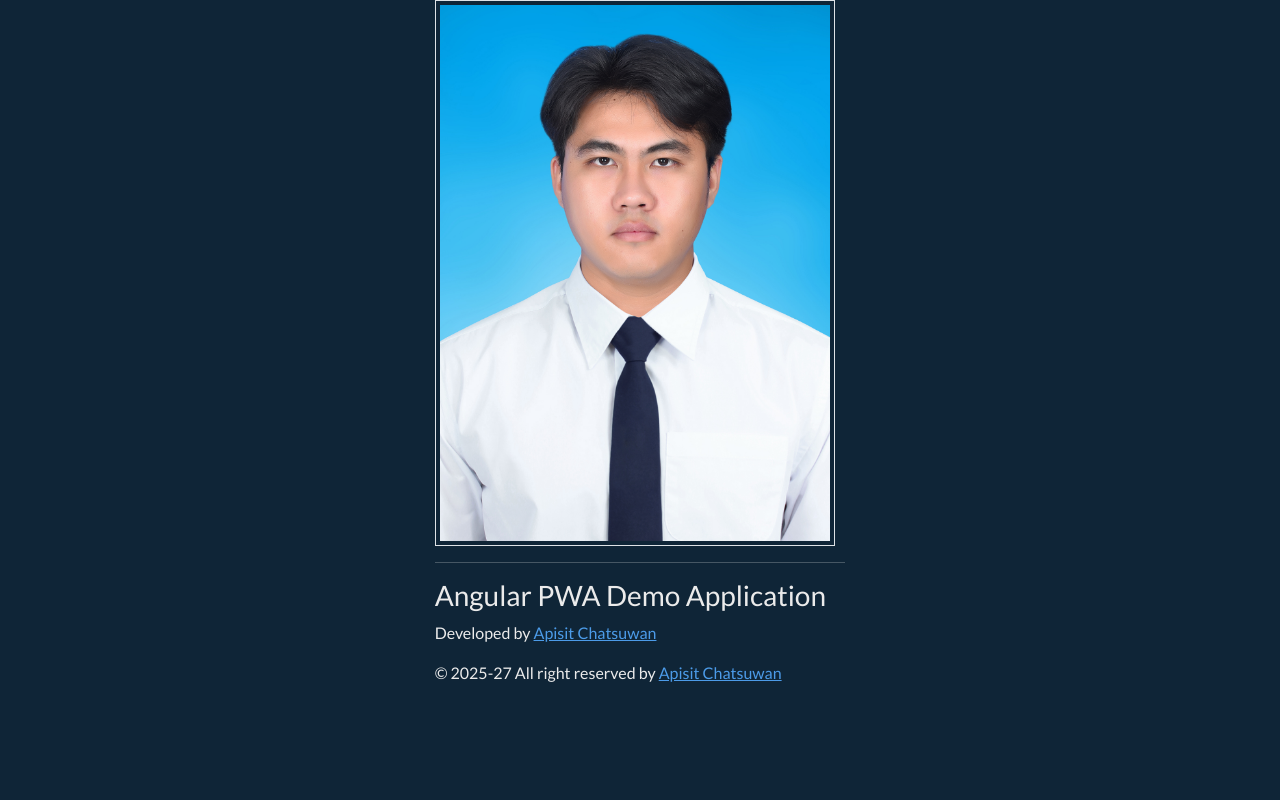
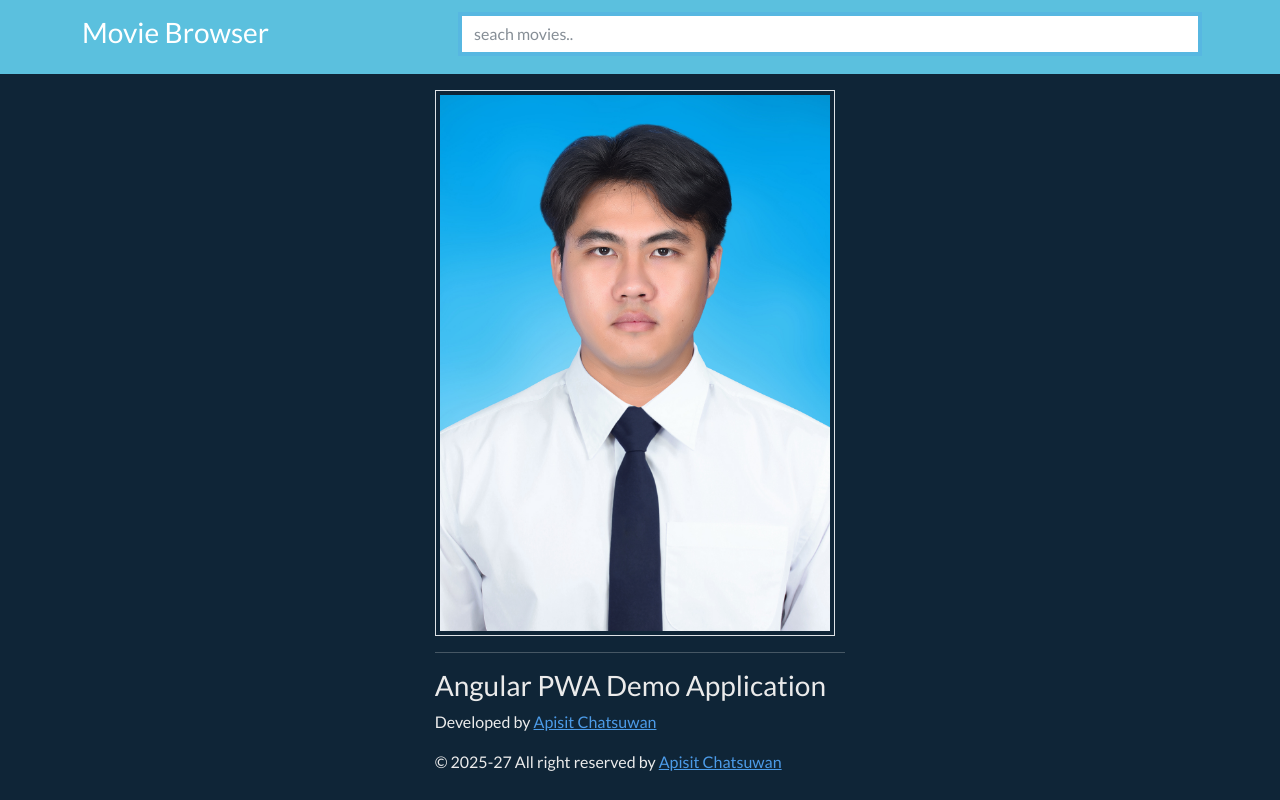
Before and after one commit to unzaza22/movie-browser, an Angular app: page / in a window 1280 px wide. Built offline with nearby package versions, Linux system fonts and the light colour scheme.

Commit message:
Section 4.12 create header component
create&update header component

```diff
--- a/src/app/app.component.html
+++ b/src/app/app.component.html
@@ -1,3 +1,4 @@
+<app-header></app-header>
 <div class="comtainer">
   <app-home></app-home>
 </div>
--- a/src/app/app.module.ts
+++ b/src/app/app.module.ts
@@ -4,11 +4,13 @@ import { BrowserModule, provideClientHydration, withEventReplay } from '@angular
 import { AppRoutingModule } from './app-routing.module';
 import { AppComponent } from './app.component';
 import { HomeComponent } from './components/home/home.component';
+import { HeaderComponent } from './components/header/header.component';
 
 @NgModule({
   declarations: [
     AppComponent,
-    HomeComponent
+    HomeComponent,
+    HeaderComponent
   ],
   imports: [
     BrowserModule,
--- /dev/null
+++ b/src/app/components/header/header.component.html
@@ -0,0 +1,16 @@
+<div class="alert alert-info">
+    <div class="container">
+        <div class="row">
+            <div class="col-md-4">
+                <h3>Movie Browser</h3>
+            </div>
+            <div class="col-md-8">
+                <form>
+                    <input type="text" name="queryTerm"
+                    autofocus
+                    placeholder="seach movies.."
+                    class="form-control"></form>
+            </div>
+        </div>
+    </div>
+</div>
```
Also changed, not shown: src/app/components/header/header.component.ts (added, +11 -0 lines), src/app/components/header/header.component.css (added), 1 other file (tests, documents, lock files or other folders).
